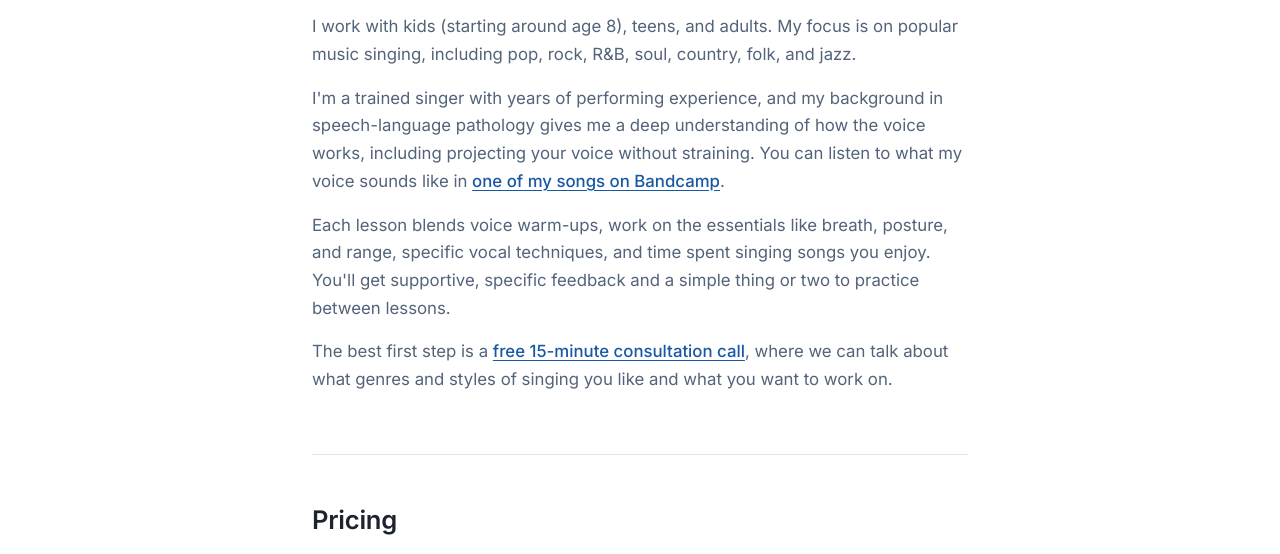
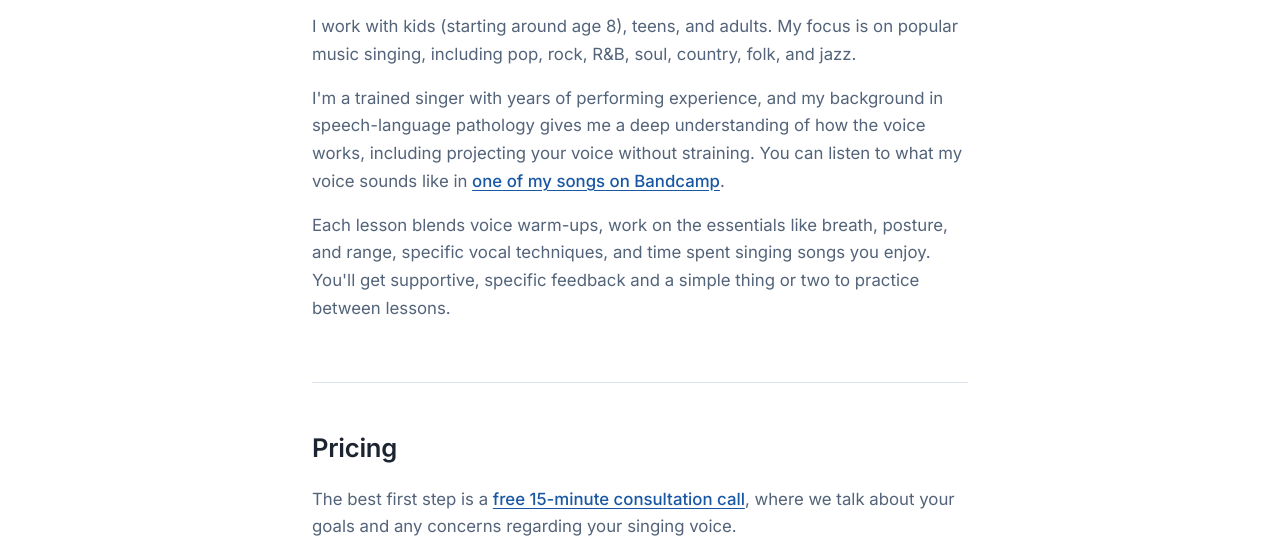
Before and after one commit to cleopatradegher/amplitudevoice, a plain HTML site: page voice-coaching.html in a window 1280 px wide. Shown: the part 363-917 px from the top of the page. Drawn offline with Linux system fonts and the light colour scheme.

Commit message:
Keep consultation line only in pricing section, with booking link
Co-Authored-By: Claude Opus 4.8 <noreply@anthropic.com>

```diff
--- a/voice-coaching.html
+++ b/voice-coaching.html
@@ -45,17 +45,14 @@
                breath, posture, and range, specific vocal techniques, and time
                spent singing songs you enjoy. You'll get supportive, specific
                feedback and a simple thing or two to practice between lessons.</p>
-            <p>The best first step is a
-               <a href="contact.html#book">free 15-minute consultation call</a>,
-               where we can talk about what genres and styles of singing you
-               like and what you want to work on.</p>
         </section>
 
         <section class="section" id="pricing">
             <h2>Pricing</h2>
-            <p>The best first step is a free 15-minute consultation call, where
-               we talk about your goals and any concerns regarding your singing
-               voice.</p>
+            <p>The best first step is a
+               <a href="contact.html#book">free 15-minute consultation call</a>,
+               where we talk about your goals and any concerns regarding your
+               singing voice.</p>
             <table class="price-table">
                 <thead>
                     <tr>
```
